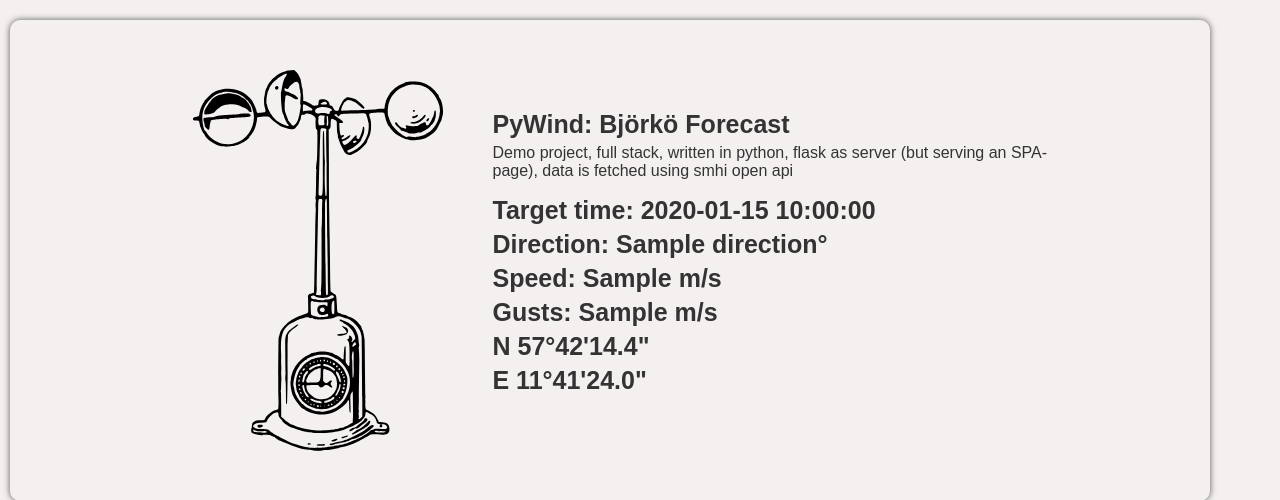
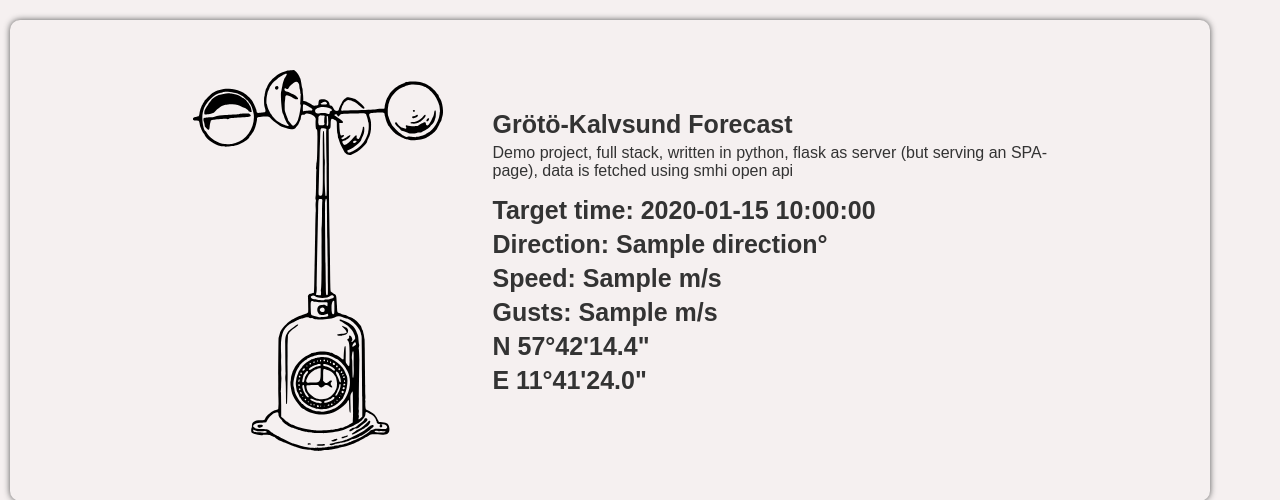
Before and after one commit to RobinAxelsson/PyWeather, a Flask app: template src/templates/index.html in a window 1280 px wide. Shown: the part 42-542 px from the top of the page. Run offline with Flask 2, Linux system fonts and the light colour scheme; the template is opened without the code that fills it: most values are stand-ins (such as "Sample title", 1, 10 or a date in 2020); some libraries are stand-ins or nearby versions.

Commit message:
text edit first page

```diff
--- a/src/templates/index.html
+++ b/src/templates/index.html
@@ -5,7 +5,7 @@
     <meta charset="UTF-8">
     <meta http-equiv="X-UA-Compatible" content="IE=edge">
     <meta name="viewport" content="width=device-width, initial-scale=1.0">
-    <title>Björkö Forecast</title>
+    <title>PyWind</title>
     <link rel="stylesheet" href="/static/css/style.css">
     <link rel="stylesheet" href="https://unpkg.com/leaflet@1.7.1/dist/leaflet.css"
         integrity="sha512-xodZBNTC5n17Xt2atTPuE1HxjVMSvLVW9ocqUKLsCC5CXdbqCmblAshOMAS6/keqq/sMZMZ19scR4PsZChSR7A=="
@@ -35,7 +35,7 @@
                     <img src="/static/images/Anemometer2.svg" alt="An icon of a map with a big pin.">
                 </div>
                 <div class="text-item">
-                    <h3 class="header">PyWind: Björkö Forecast</h3>
+                    <h3 class="header">Grötö-Kalvsund Forecast</h3>
                     <p>
                        Demo project, full stack, written in python, flask as server (but serving an SPA-page), data is fetched using smhi open api
                     </p>
```
